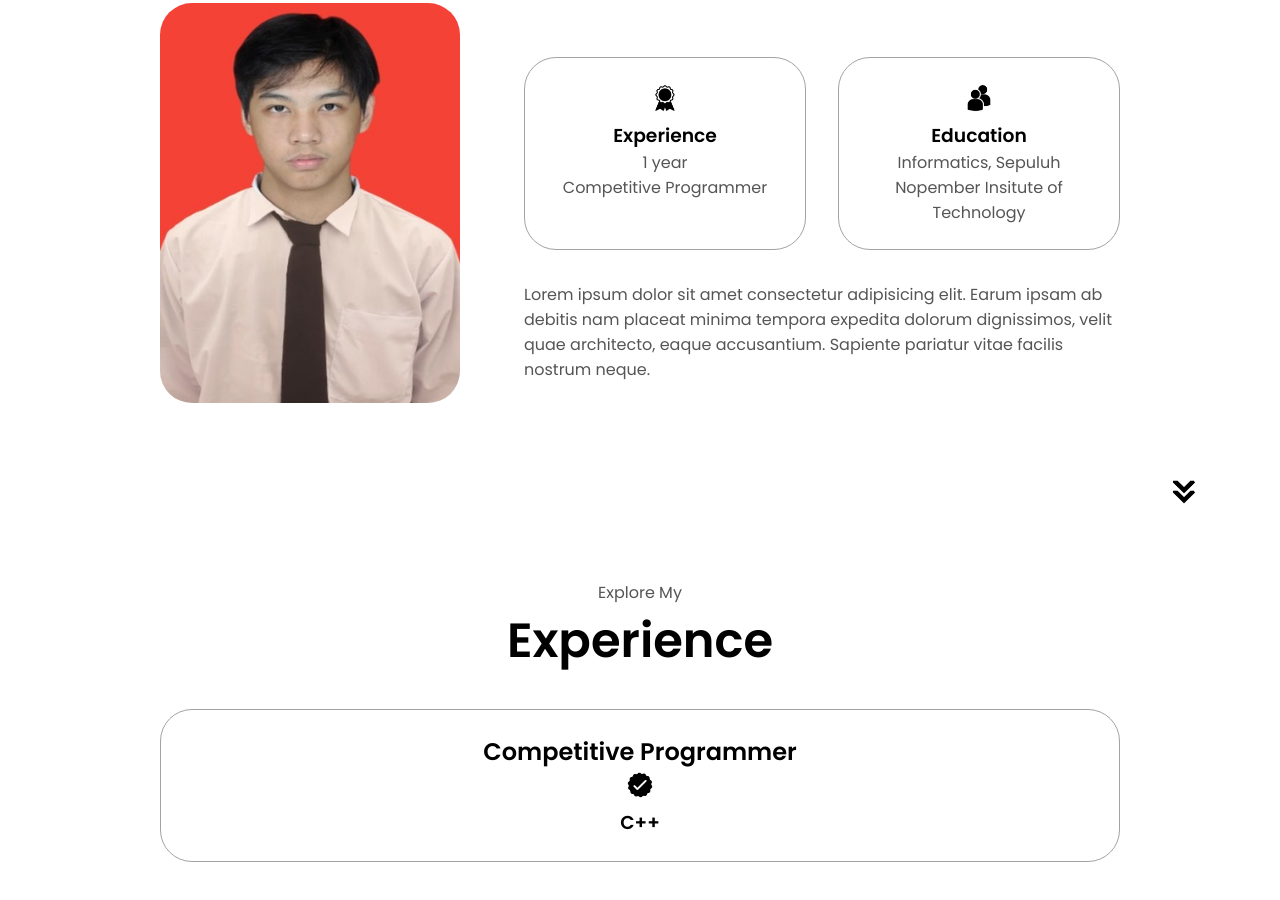
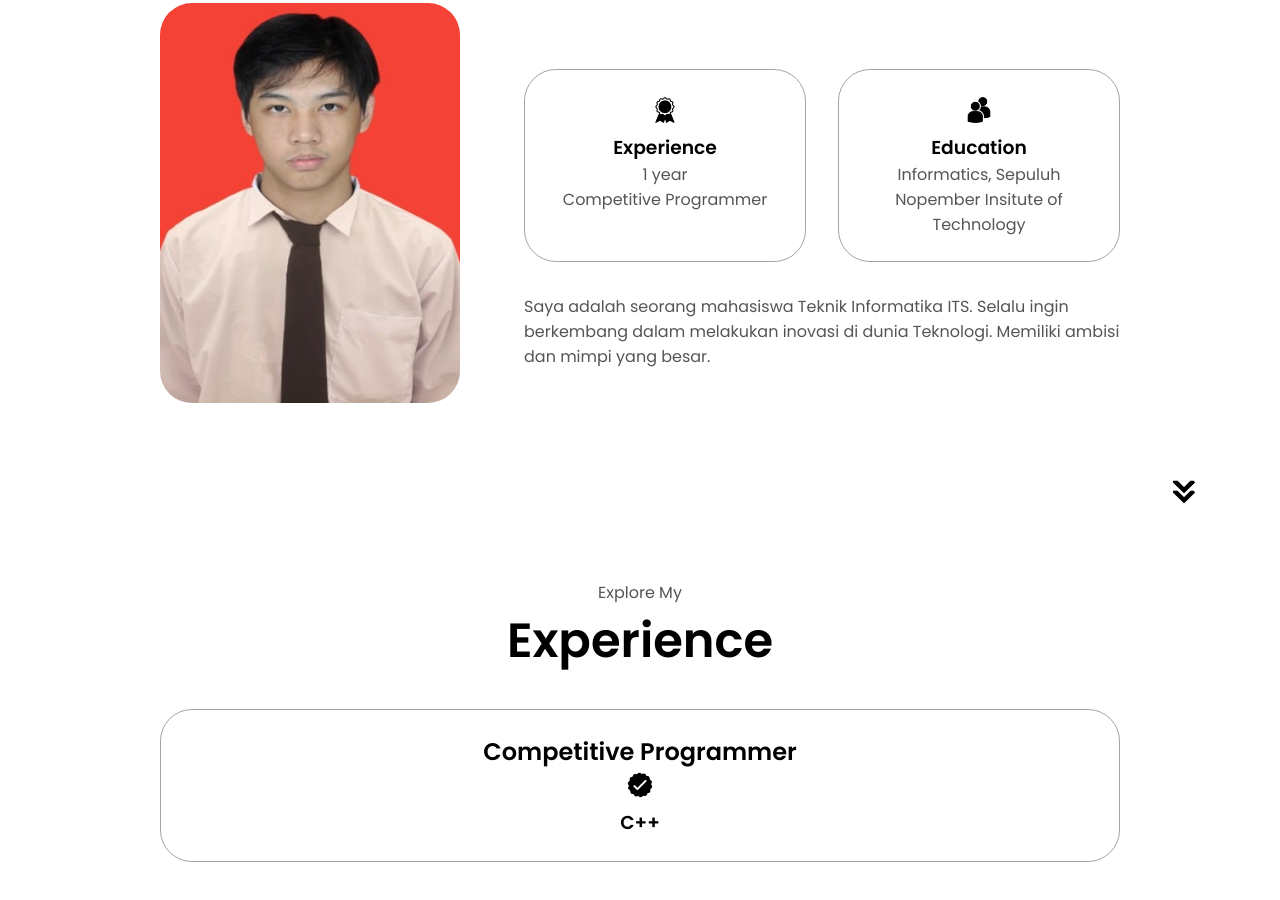
Before and after one commit to MathiasAdya/html-css-js-porto-5025231015, a plain HTML site: page index.html in a window 1280 px wide. Shown: the part 996-1896 px from the top of the page. Drawn offline with Linux system fonts and the light colour scheme.

Commit message:
Update index.html

```diff
--- a/index.html
+++ b/index.html
@@ -98,7 +98,7 @@
                 </div>
                 <div class="text-container">
                     <p>
-                        Lorem ipsum dolor sit amet consectetur adipisicing elit. Earum ipsam ab debitis nam placeat minima tempora expedita dolorum dignissimos, velit quae architecto, eaque accusantium. Sapiente pariatur vitae facilis nostrum neque.
+                        Saya adalah seorang mahasiswa Teknik Informatika ITS. Selalu ingin berkembang dalam melakukan inovasi di dunia Teknologi. Memiliki ambisi dan mimpi yang besar.
                     </p>
                 </div>
             </div>
```
